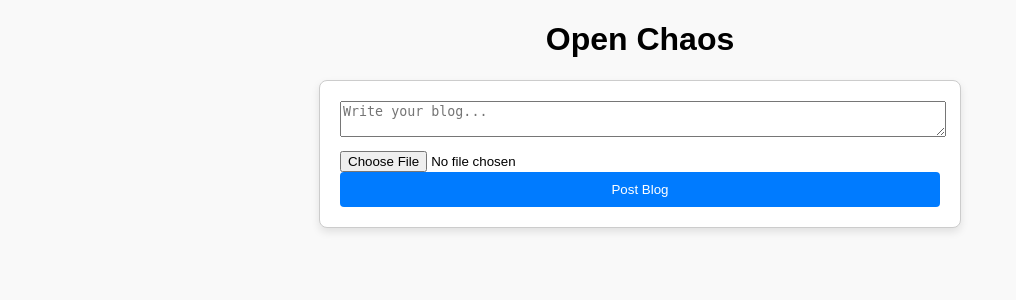
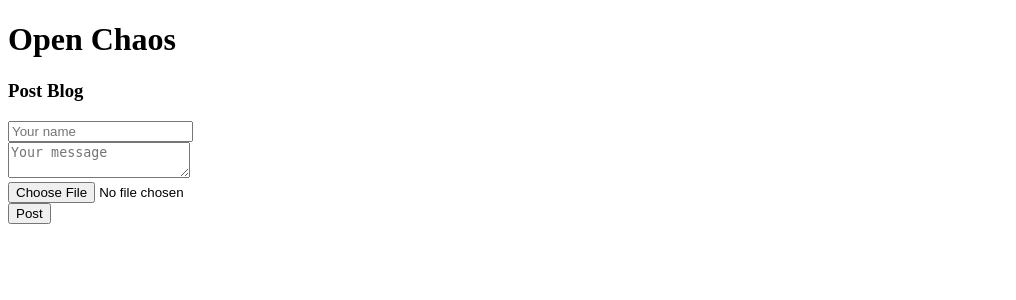
Before and after one commit to Abilash-Pandian/blog-site, a Flask app: page / in a window 1280 px wide. Shown: the top 300 px of the page, without its empty margins (0-1016 px from the left). Run offline with Flask 3, Linux system fonts and the light colour scheme; data that the repository does not hold is empty.

Commit message:
Update index.html

```diff
--- a/templates/index.html
+++ b/templates/index.html
@@ -1,162 +1,138 @@
 <!DOCTYPE html>
-<html lang="en">
+<html>
 <head>
-    <meta charset="UTF-8" />
-    <meta name="viewport" content="width=device-width, initial-scale=1.0" />
     <title>Open Chaos</title>
     <style>
-      body {
-        font-family: Arial, sans-serif;
-        margin: 20px;
-        background-color: #f9f9f9;
-      }
-      h1 {
-        text-align: center;
-      }
-      .blog-form,
-      .reply-form {
-        margin: 20px auto;
-        max-width: 600px;
-        padding: 20px;
-        background: #fff;
-        border: 1px solid #ccc;
-        border-radius: 8px;
-        box-shadow: 0 4px 8px rgba(0, 0, 0, 0.1);
-      }
-      .blog-form textarea,
-      .reply-form textarea {
-        width: 100%;
-        margin-bottom: 10px;
-      }
-      .blog-form button,
-      .reply-form button {
-        width: 100%;
-        padding: 10px;
-        background-color: #007bff;
-        color: white;
-        border: none;
-        border-radius: 4px;
-        cursor: pointer;
-      }
-      .blogs {
-        max-width: 600px;
-        margin: 20px auto;
-      }
-      .blog {
+        .blog-post {
+            border: 1px solid #ddd;
+            margin: 10px 0;
             padding: 15px;
-        background: #fff;
-        border: 1px solid #ccc;
-        border-radius: 8px;
-        margin-bottom: 15px;
-        box-shadow: 0 4px 8px rgba(0, 0, 0, 0.1);
-      }
-      .blog img {
-        max-width: 100%;
-        margin-top: 10px;
+            border-radius: 5px;
         }
         .replies {
-        margin-top: 10px;
-        padding-left: 20px;
+            margin-left: 20px;
             border-left: 2px solid #ddd;
+            padding-left: 10px;
         }
         .reply {
-        margin-bottom: 10px;
+            margin: 5px 0;
+            padding: 5px;
+            background-color: #f9f9f9;
         }
     </style>
 </head>
 <body>
     <h1>Open Chaos</h1>
-    <form class="blog-form" id="blogForm">
-      <textarea
-        name="content"
-        placeholder="Write your blog..."
-        required
-      ></textarea
-      ><br />
-      <input type="file" name="image" accept="image/*" /><br />
-      <button type="submit">Post Blog</button>
+
+    <div>
+        <h3>Post Blog</h3>
+        <form id="blogForm">
+            <input type="text" id="username" placeholder="Your name" required><br>
+            <textarea id="content" placeholder="Your message" required></textarea><br>
+            <input type="file" id="image" accept="image/*"><br>
+            <button type="submit">Post</button>
         </form>
-    <div class="blogs" id="blogsContainer"></div>
+    </div>
+
+    <div id="blogsContainer"></div>
 
     <script>
-      const username =
-        localStorage.getItem("username") ||
-        `User_${Math.floor(Math.random() * 10000)}`;
-      localStorage.setItem("username", username);
-
-      async function fetchBlogs() {
-        const response = await fetch("/blogs");
-        const blogs = await response.json();
-
-        const container = document.getElementById("blogsContainer");
-        container.innerHTML = "";
-
-        blogs.forEach((blog) => {
-          const blogDiv = document.createElement("div");
-          blogDiv.className = "blog";
-
-          const replies = blog.replies
-            .map(
-              (reply) => `
-                    <div class="reply">
-                        <strong>${reply.username}:</strong> ${reply.content}
-                    </div>
-                `
-            )
-            .join("");
-
-          blogDiv.innerHTML = `
-                    <p><strong>${blog.username}</strong>: ${
-            blog.content || ""
-          }</p>
-                    ${
-                      blog.image
-                        ? `<img src="/images/${blog.image}" alt="Blog Image">`
-                        : ""
-                    }
-                    <div class="replies">${replies}</div>
-                    <form class="reply-form" onsubmit="postReply(event, '${
-                      blog.id
-                    }')">
-                        <textarea placeholder="Write a reply..." required></textarea>
+        // Function to create a reply form
+        function createReplyForm(blogId) {
+            return `
+                <form onsubmit="handleReply(event, '${blogId}')" class="reply-form">
+                    <input type="text" placeholder="Your name" required class="reply-username">
+                    <input type="text" placeholder="Your reply" required class="reply-content">
                     <button type="submit">Reply</button>
                 </form>
             `;
-
-          container.appendChild(blogDiv);
-        });
         }
 
-      async function postBlog(event) {
-        event.preventDefault();
-        const formData = new FormData(event.target);
-        formData.append("username", username);
-
-        await fetch("/blogs", {
-          method: "POST",
-          body: formData,
-        });
-
-        event.target.reset();
-        fetchBlogs();
+        // Function to display blogs and their replies
+        function displayBlogs(blogs) {
+            const container = document.getElementById('blogsContainer');
+            container.innerHTML = blogs.map(blog => `
+                <div class="blog-post">
+                    <strong>${blog.username}</strong>: ${blog.content}
+                    ${blog.image ? `<br><img src="/images/${blog.image}" style="max-width: 200px;">` : ''}
+                    <div class="replies">
+                        ${blog.replies.map(reply => `
+                            <div class="reply">
+                                <strong>${reply.username}</strong>: ${reply.content}
+                            </div>
+                        `).join('')}
+                        ${createReplyForm(blog.id)}
+                    </div>
+                </div>
+            `).join('');
         }
 
-      async function postReply(event, blogId) {
-        event.preventDefault();
-        const formData = new FormData(event.target);
-        formData.append("username", username);
-
-        await fetch(`/blogs/${blogId}/reply`, {
-          method: "POST",
-          body: formData,
-        });
-
-        event.target.reset();
-        fetchBlogs();
+        // Function to fetch blogs
+        async function fetchBlogs() {
+            try {
+                const response = await fetch('/blogs');
+                const blogs = await response.json();
+                displayBlogs(blogs);
+            } catch (error) {
+                console.error('Error fetching blogs:', error);
+            }
         }
 
-      document.getElementById("blogForm").addEventListener("submit", postBlog);
+        // Function to handle new blog posts
+        async function handlePost(event) {
+            event.preventDefault();
+            const formData = new FormData();
+            formData.append('username', document.getElementById('username').value);
+            formData.append('content', document.getElementById('content').value);
+
+            const imageFile = document.getElementById('image').files[0];
+            if (imageFile) {
+                formData.append('image', imageFile);
+            }
+
+            try {
+                await fetch('/blogs', {
+                    method: 'POST',
+                    body: formData
+                });
+                document.getElementById('content').value = '';
+                document.getElementById('image').value = '';
                 fetchBlogs();
+            } catch (error) {
+                console.error('Error posting blog:', error);
+            }
+        }
+
+        // Function to handle replies
+        async function handleReply(event, blogId) {
+            event.preventDefault();
+            const form = event.target;
+            const username = form.querySelector('.reply-username').value;
+            const content = form.querySelector('.reply-content').value;
+
+            try {
+                await fetch(`/blogs/${blogId}/reply`, {
+                    method: 'POST',
+                    headers: {
+                        'Content-Type': 'application/x-www-form-urlencoded',
+                    },
+                    body: `username=${encodeURIComponent(username)}&content=${encodeURIComponent(content)}`
+                });
+                form.reset();
+                fetchBlogs();
+            } catch (error) {
+                console.error('Error posting reply:', error);
+            }
+        }
+
+        // Set up form submission handler
+        document.getElementById('blogForm').onsubmit = handlePost;
+
+        // Initial fetch
+        fetchBlogs();
+
+        // Set up polling for updates every 2 seconds
+        setInterval(fetchBlogs, 2000);
     </script>
 </body>
 </html>
```
Lines whose indentation alone changed are shown as unchanged.
